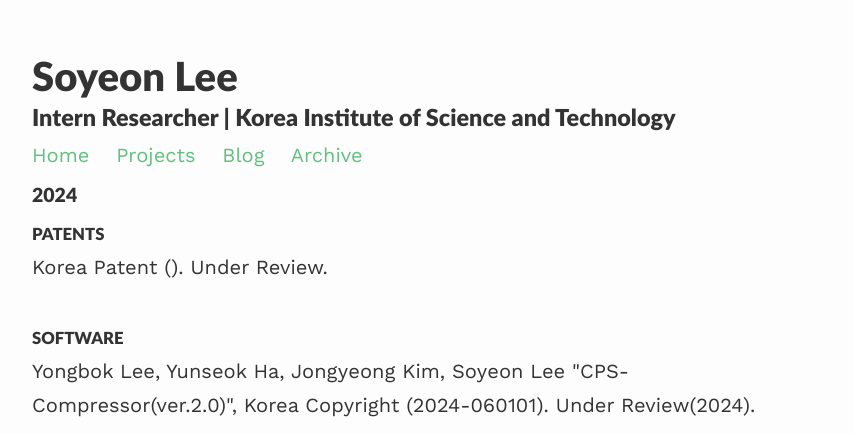
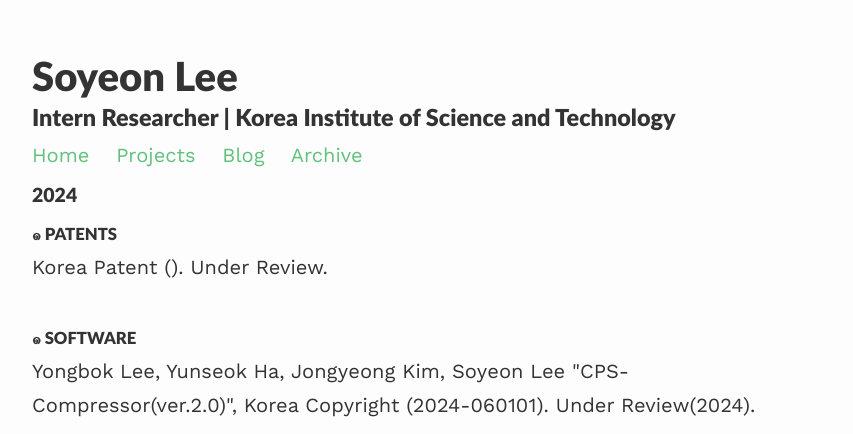
Before and after one commit to soysilver/soysilvery, a Jekyll site: the page built from archive.html, in a window 1280 px wide. Shown: the top 434 px of the page, without its empty margins (208-1061 px from the left). Built offline with Jekyll 4.4.1, drawn with Linux system fonts in a browser that asks for light colours; nearby versions of some CDN libraries.

Commit message:
Update archive.html

```diff
--- a/archive.html
+++ b/archive.html
@@ -7,10 +7,10 @@
 <div>
 	<h3><small>2024</small></h3>
 
-	<h4><small>PATENTS</small></h4>
+	<h4><small>๑ PATENTS</small></h4>
 		<a>Korea Patent (). Under Review.</a><br/><br>
 
-	<h4><small>SOFTWARE</small></h4>
+	<h4><small>๑ SOFTWARE</small></h4>
     	<a> Yongbok Lee, Yunseok Ha, Jongyeong Kim, Soyeon Lee "CPS-Compressor(ver.2.0)", Korea Copyright (2024-060101). Under Review(2024).</a><br/><br>
 
 	<h4><small>CONFERENCES</small></h4>
```
